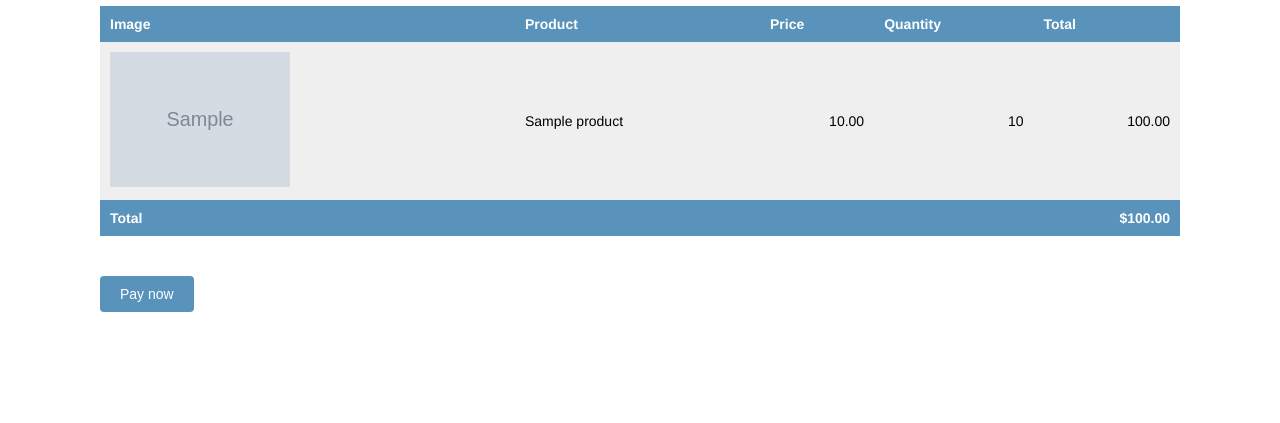
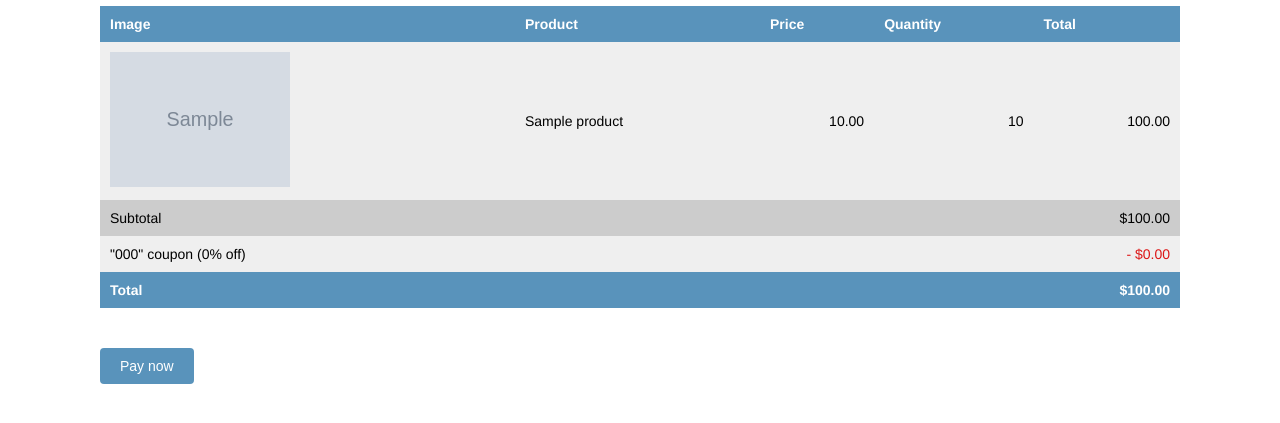
Before and after one commit to nickAnhel/Django-Shop, a Django app: template myshop/payment/templates/payment/process.html in a window 1280 px wide. Shown: the part 154-577 px from the top of the page. Run offline with Django 4.2, Linux system fonts and the light colour scheme; the template is opened without the code that fills it: values that come from a table or form of the project are taken from there, others are empty; tables that the repository leaves empty hold one stand-in row (values such as "Sample post"); grey boxes marked "Sample" are stand-in pictures; parts of the project's set-up code (start-up, migrations or seed data) failed here and were passed over; some libraries are stand-ins or nearby versions.

Commit message:
Ch.10 Add coupons to orders

```diff
--- a/myshop/cart/templates/cart/detail.html
+++ b/myshop/cart/templates/cart/detail.html
@@ -53,6 +53,7 @@
                     </tr>
                 {% endwith %}
             {% endfor %}
+
             {% if cart.coupon %}
                 <tr class="subtotal">
                     <td>Subtotal</td>
--- a/myshop/orders/models.py
+++ b/myshop/orders/models.py
@@ -1,6 +1,10 @@
+from decimal import Decimal
 from django.db import models
 from django.conf import settings
+from django.core.validators import MinValueValidator, MaxValueValidator
+
 from shop.models import Product
+from coupons.models import Coupon
 
 
 class Order(models.Model):
@@ -17,6 +21,9 @@ class Order(models.Model):
 
     stripe_id = models.CharField(max_length=250, blank=True)
 
+    coupon = models.ForeignKey(Coupon, related_name="orders", null=True, blank=True, on_delete=models.SET_NULL)
+    discount = models.IntegerField(default=0, validators=[MinValueValidator(0), MaxValueValidator(100)])
+
     class Meta:
         ordering = ["-created"]
         indexes = [
@@ -26,8 +33,18 @@ class Order(models.Model):
     def __str__(self) -> str:
         return f"Order {self.id}"
 
+    def get_total_cost_before_discount(self):
+        return sum(item.get_cost() for item in self.items.all())
+
+    def get_discount(self):
+        total_cost = self.get_total_cost_before_discount()
+        if self.discount:
+            return (self.discount / Decimal(100)) * total_cost
+        return Decimal(0)
+
     def get_total_cost(self):
-        return sum(item.get_cost() for item in self.items.all())
+        total_cost = self.get_total_cost_before_discount()
+        return total_cost - self.get_discount()
 
     def get_stripe_url(self) -> str:
         if not self.stripe_id:
@@ -43,9 +60,7 @@ class Order(models.Model):
 
 class OrderItem(models.Model):
     order = models.ForeignKey(Order, related_name="items", on_delete=models.CASCADE)
-    product = models.ForeignKey(
-        Product, related_name="order_items", on_delete=models.CASCADE
-    )
+    product = models.ForeignKey(Product, related_name="order_items", on_delete=models.CASCADE)
     price = models.DecimalField(max_digits=10, decimal_places=2)
     quantity = models.PositiveIntegerField(default=1)
 
--- a/myshop/orders/views.py
+++ b/myshop/orders/views.py
@@ -19,7 +19,11 @@ def order_create(request: HttpRequest) -> HttpResponse:
         form = OrderCreateForm(data=request.POST)
 
         if form.is_valid():
-            order = form.save()
+            order: Order = form.save(commit=False)
+            if cart.coupon:
+                order.coupon = cart.coupon
+                order.discount = cart.coupon.discount
+            order.save()
 
             for item in cart:
                 OrderItem.objects.create(
--- a/myshop/payment/templates/payment/process.html
+++ b/myshop/payment/templates/payment/process.html
@@ -35,9 +35,26 @@
                     <td class="num">{{ item.get_cost }}</td>
                 </tr>
             {% endfor %}
+
+            {% if order.coupon %}
+                <tr class="subtotal">
+                    <td>Subtotal</td>
+                    <td colspan="3"></td>
+                    <td class="num">${{ order.get_total_cost_before_discount|floatformat:2 }}</td>
+                </tr>
+                <tr>
+                    <td>
+                        "{{ order.coupon.code }}" coupon
+                        ({{ order.discount }}% off)
+                    </td>
+                    <td colspan="3"></td>
+                    <td class="num neg">- ${{ order.get_discount|floatformat:2 }}</td>
+                </tr>
+            {% endif %}
+
             <tr class="total">
                 <td colspan="4">Total</td>
-                <td class="num">${{ order.get_total_cost }}</td>
+                <td class="num">${{ order.get_total_cost|floatformat:2 }}</td>
             </tr>
         </tbody>
     </table>
```
Also changed, not shown: myshop/orders/migrations/0003_order_coupon_order_discount.py (added).
